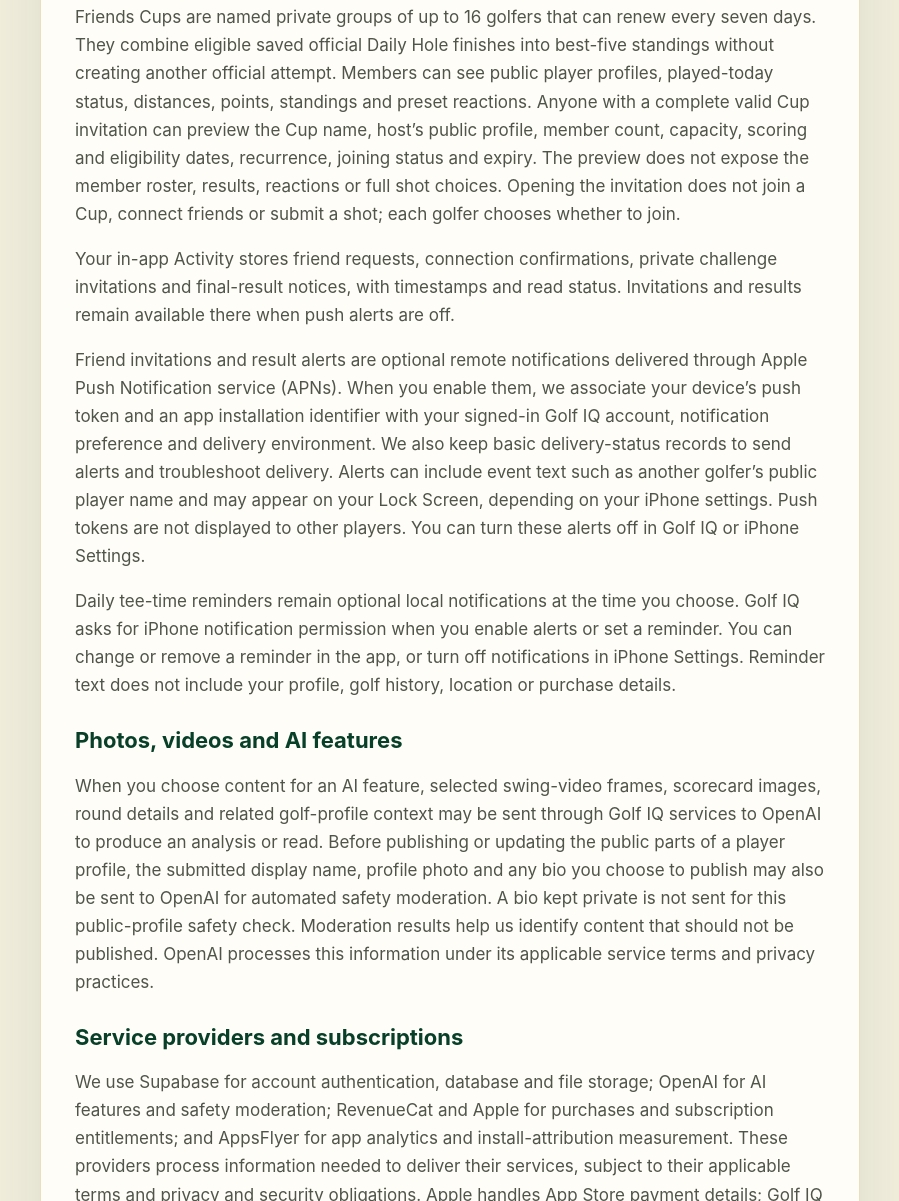
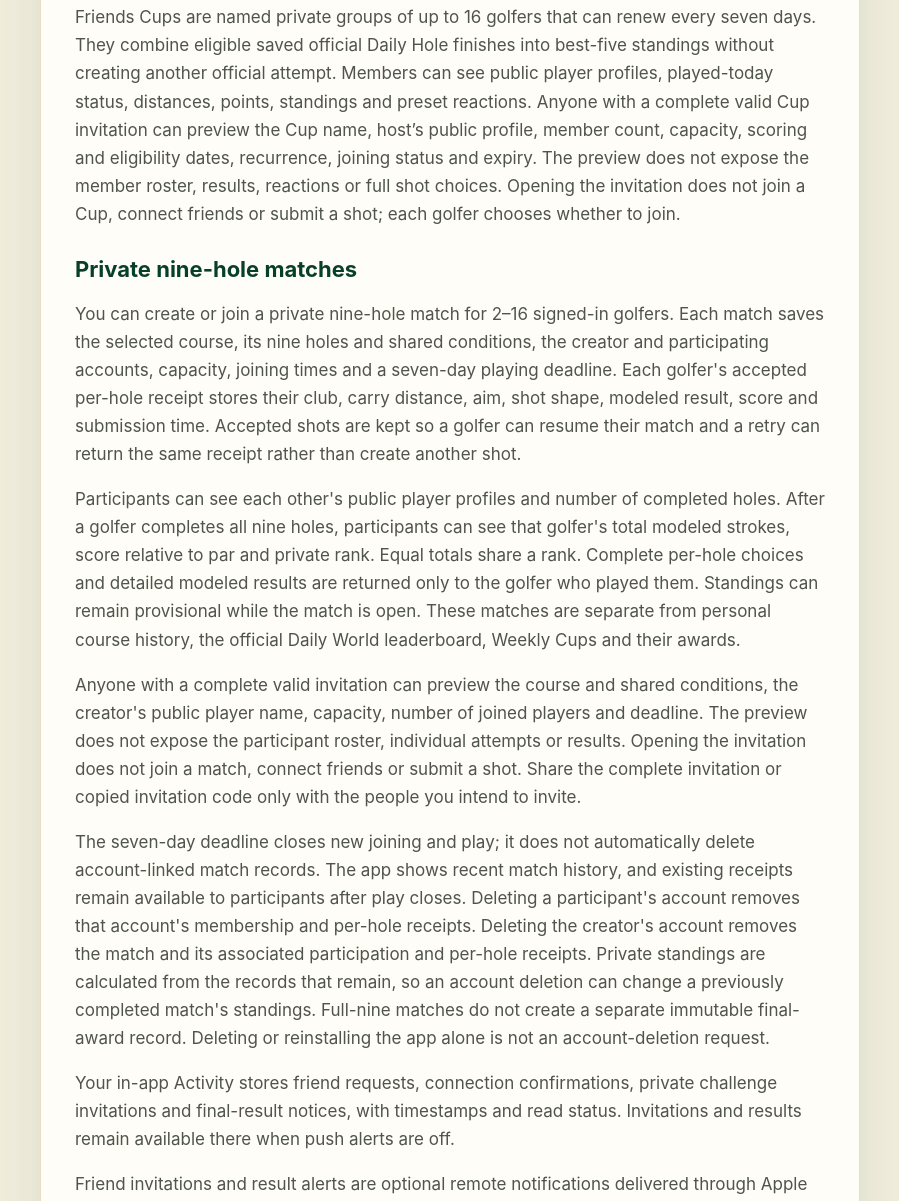
Before and after one commit to AeroHabits/GolfIQ-Legal, a plain HTML site: page privacy-policy.html in a window 1280 px wide. Shown: the part 1599-2800 px from the top of the page, without its empty margins (190-1089 px from the left). Drawn offline with Linux system fonts and the light colour scheme.

Commit message:
Clarify privacy for private nine-hole matches

```diff
--- a/privacy-policy.html
+++ b/privacy-policy.html
@@ -22,7 +22,7 @@
       <a href="index.html">Golf IQ Legal</a>
       <div class="eyebrow">Privacy</div>
       <h1>Privacy Policy</h1>
-      <p class="updated">Last updated November 13, 2026</p>
+      <p class="updated">Last updated November 17, 2026</p>
       <h2>Information you provide</h2>
       <p>Golf IQ collects account details such as your sign-in name and email, and the golf information you choose to enter: goals, profile answers, round scores and reflections, practice results, natural ball flight, club carry distances, spin preferences, saved shot choices and modeled results, preset challenge reactions, and friend connections or invitations you choose to create or accept. We use this information to operate your account, personalize coaching and practice, and save your progress across devices.</p>
       <h2>Your public player profile and daily competition</h2>
@@ -32,6 +32,11 @@
       <p>You can send a friend request from a player profile or share a friend-invitation link. New friend links can connect several recipients to the sender until their expiry or service limit; each person chooses whether to accept. Older friend invitations remain single-use. Private challenge invitations do not connect people as friends automatically.</p>
       <p>Accepted friends can see whether you have recorded an official shot for today, along with your competition result. You can share a private closest-to-the-pin challenge link for a selected hole. New group challenges allow up to 16 signed-in players; older two-player invitations still accept one friend. A complete group link can be used by several eligible recipients until its displayed capacity or deadline is reached, so share it only with your intended group. The preview shows the selected hole, conditions, creator’s public player name, capacity, number of joined players and deadline. It does not expose the participant list, results, reactions or full shot choices. Opening a link does not join, submit a shot or connect friends automatically. Participants see shared conditions, public player profiles, played status, distances to the pin, private standings and preset reactions shared within the contest. Each player’s full shot choice and coaching read are returned only to that player. New group play closes at the deadline chosen by the creator, up to seven days; older two-player invitations close after seven days. Expiry does not itself delete the account-linked contest. A rematch creates a new invitation and does not join previous participants automatically. These shots do not change the official daily World leaderboard or streak.</p>
       <p>Friends Cups are named private groups of up to 16 golfers that can renew every seven days. They combine eligible saved official Daily Hole finishes into best-five standings without creating another official attempt. Members can see public player profiles, played-today status, distances, points, standings and preset reactions. Anyone with a complete valid Cup invitation can preview the Cup name, host’s public profile, member count, capacity, scoring and eligibility dates, recurrence, joining status and expiry. The preview does not expose the member roster, results, reactions or full shot choices. Opening the invitation does not join a Cup, connect friends or submit a shot; each golfer chooses whether to join.</p>
+      <h2>Private nine-hole matches</h2>
+      <p>You can create or join a private nine-hole match for 2–16 signed-in golfers. Each match saves the selected course, its nine holes and shared conditions, the creator and participating accounts, capacity, joining times and a seven-day playing deadline. Each golfer's accepted per-hole receipt stores their club, carry distance, aim, shot shape, modeled result, score and submission time. Accepted shots are kept so a golfer can resume their match and a retry can return the same receipt rather than create another shot.</p>
+      <p>Participants can see each other's public player profiles and number of completed holes. After a golfer completes all nine holes, participants can see that golfer's total modeled strokes, score relative to par and private rank. Equal totals share a rank. Complete per-hole choices and detailed modeled results are returned only to the golfer who played them. Standings can remain provisional while the match is open. These matches are separate from personal course history, the official Daily World leaderboard, Weekly Cups and their awards.</p>
+      <p>Anyone with a complete valid invitation can preview the course and shared conditions, the creator's public player name, capacity, number of joined players and deadline. The preview does not expose the participant roster, individual attempts or results. Opening the invitation does not join a match, connect friends or submit a shot. Share the complete invitation or copied invitation code only with the people you intend to invite.</p>
+      <p>The seven-day deadline closes new joining and play; it does not automatically delete account-linked match records. The app shows recent match history, and existing receipts remain available to participants after play closes. Deleting a participant's account removes that account's membership and per-hole receipts. Deleting the creator's account removes the match and its associated participation and per-hole receipts. Private standings are calculated from the records that remain, so an account deletion can change a previously completed match's standings. Full-nine matches do not create a separate immutable final-award record. Deleting or reinstalling the app alone is not an account-deletion request.</p>
       <p>Your in-app Activity stores friend requests, connection confirmations, private challenge invitations and final-result notices, with timestamps and read status. Invitations and results remain available there when push alerts are off.</p>
       <p>Friend invitations and result alerts are optional remote notifications delivered through Apple Push Notification service (APNs). When you enable them, we associate your device’s push token and an app installation identifier with your signed-in Golf IQ account, notification preference and delivery environment. We also keep basic delivery-status records to send alerts and troubleshoot delivery. Alerts can include event text such as another golfer’s public player name and may appear on your Lock Screen, depending on your iPhone settings. Push tokens are not displayed to other players. You can turn these alerts off in Golf IQ or iPhone Settings.</p>
       <p>Daily tee-time reminders remain optional local notifications at the time you choose. Golf IQ asks for iPhone notification permission when you enable alerts or set a reminder. You can change or remove a reminder in the app, or turn off notifications in iPhone Settings. Reminder text does not include your profile, golf history, location or purchase details.</p>
```
